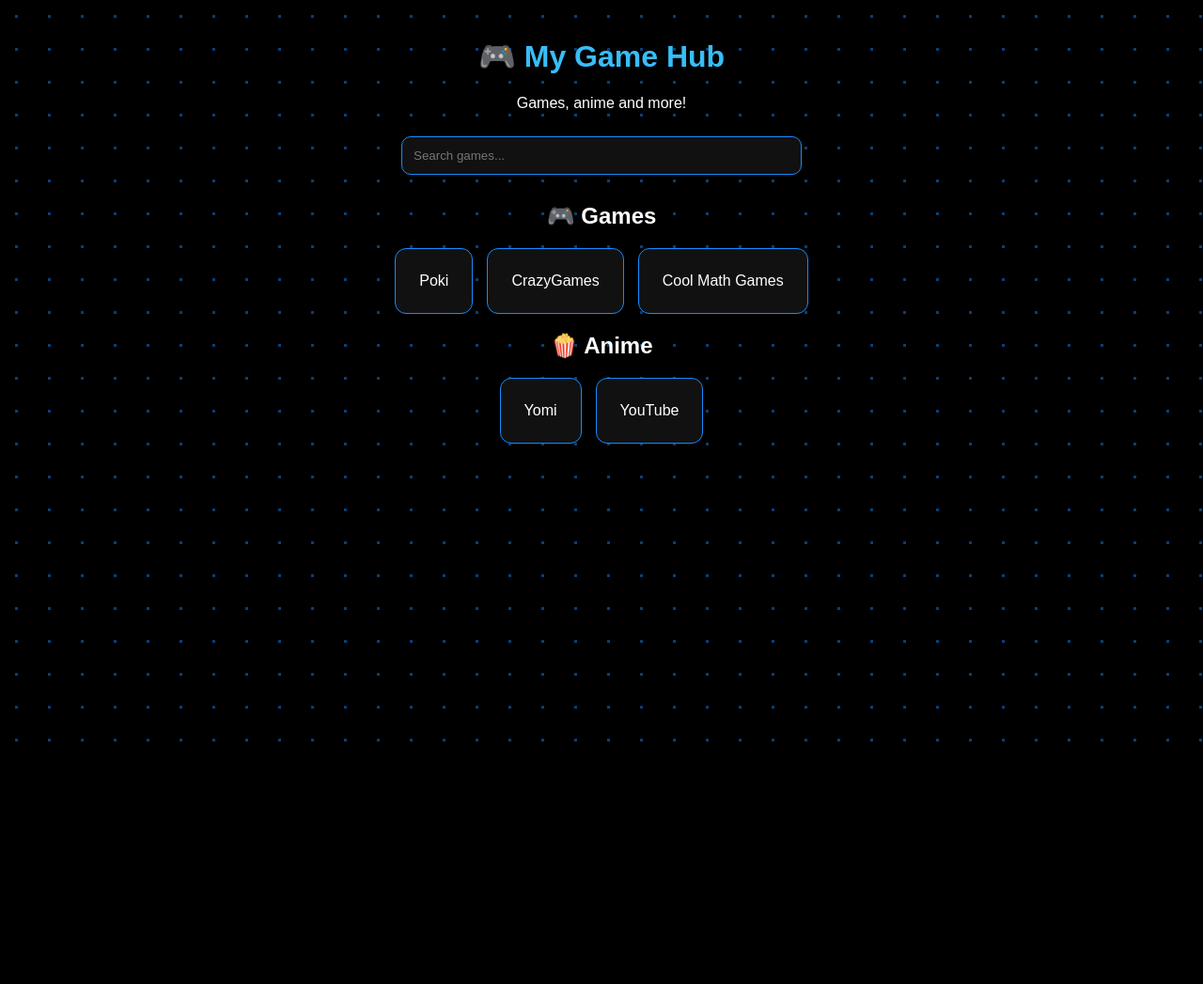
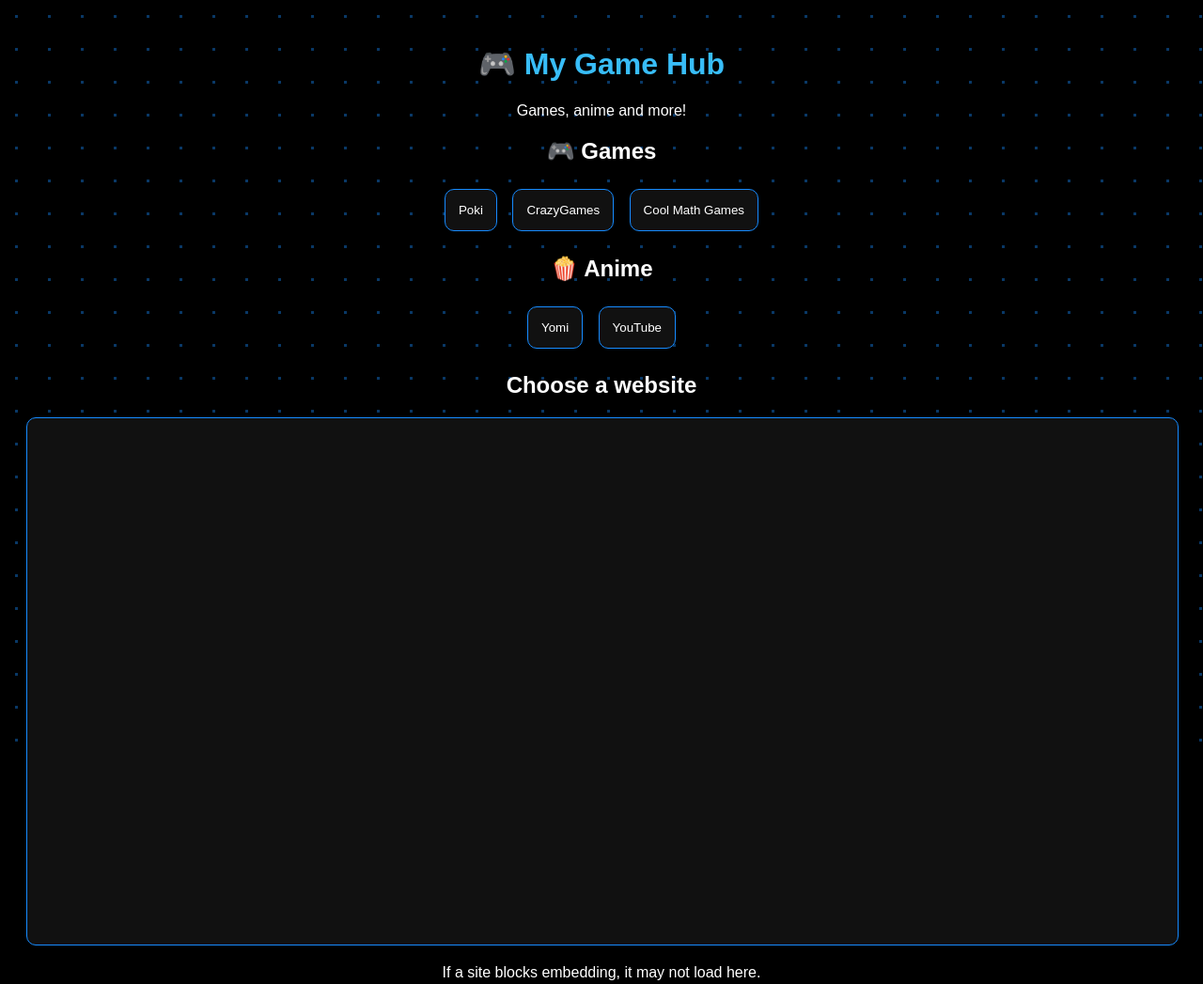
Before and after one commit to MarkiestWilliamsGames/NilaCenter, a plain HTML site: page index.html in a window 1280 px wide. Shown: the whole page at 94% size. Before the commit the page ends 800 px from the top, so only its background shows below. Drawn offline with Linux system fonts and the light colour scheme.

Commit message:
index.html

```diff
--- a/index.html
+++ b/index.html
@@ -1,99 +1,67 @@
-
 <!DOCTYPE html>
 <html>
 <head>
-<title>Nila.</title>
+<title>My Game Hub</title>
 <style>
 body {
   background: #000;
   color: white;
-  font-family: Arial, sans-serif;
+  font-family: Arial;
   text-align: center;
-  margin: 0;
   padding: 20px;
-  overflow-x: hidden;
 }
-
-/* Blue dots background */
 body::before {
   content: "";
   position: fixed;
   inset: 0;
   background-image: radial-gradient(#168bff 1.5px, transparent 1.5px);
   background-size: 35px 35px;
-  opacity: 0.45;
+  opacity: .4;
   pointer-events: none;
   z-index: -1;
 }
-
-h1 { color: #38bdf8; }
-
-input {
-  padding: 12px;
-  width: 70%;
-  max-width: 400px;
-  border-radius: 10px;
-  border: 1px solid #168bff;
+button {
+  padding: 14px;
+  margin: 6px;
   background: #111;
   color: white;
-  margin: 10px;
+  border: 1px solid #168bff;
+  border-radius: 10px;
+  cursor: pointer;
 }
-
-.games {
-  display: flex;
-  flex-wrap: wrap;
-  justify-content: center;
-  gap: 15px;
-  margin: 20px 0;
-}
-
-a {
+iframe {
+  width: 100%;
+  height: 70vh;
+  border: 1px solid #168bff;
+  border-radius: 10px;
   background: #111;
-  color: white;
-  padding: 25px;
-  border: 1px solid #168bff;
-  border-radius: 12px;
-  text-decoration: none;
-}
-
-a:hover {
-  background: #003366;
-}
-
-h1, h2, p, input, .games {
-  position: relative;
 }
 </style>
 </head>
+<body>
 
-<body>
-<h1>🎮 My Game Hub</h1>
+<h1 style="color:#38bdf8">🎮 My Game Hub</h1>
 <p>Games, anime and more!</p>
 
-<input id="search" placeholder="Search games..."
-oninput="filterGames()">
-
 <h2>🎮 Games</h2>
-<div class="games" id="games">
-<a href="https://poki.com/" target="_blank">Poki</a>
-<a href="https://www.crazygames.com/" target="_blank">CrazyGames</a>
-<a href="https://www.coolmathgames.com/" target="_blank">Cool Math Games</a>
-</div>
+<button onclick="openSite('https://poki.com/')">Poki</button>
+<button onclick="openSite('https://www.crazygames.com/')">CrazyGames</button>
+<button onclick="openSite('https://www.coolmathgames.com/')">Cool Math Games</button>
 
 <h2>🍿 Anime</h2>
-<div class="games">
-<a href="https://yomi.to/" target="_blank">Yomi</a>
-<a href="https://www.youtube.com/" target="_blank">YouTube</a>
-</div>
+<button onclick="openSite('https://yomi.to/')">Yomi</button>
+<button onclick="openSite('https://www.youtube.com/')">YouTube</button>
+
+<h2 id="siteTitle">Choose a website</h2>
+<iframe id="browser" src="about:blank"></iframe>
+<p id="notice">If a site blocks embedding, it may not load here.</p>
 
 <script>
-function filterGames() {
-  const search = document.getElementById("search").value.toLowerCase();
-  document.querySelectorAll("#games a").forEach(game => {
-    game.style.display = game.textContent.toLowerCase().includes(search)
-      ? "" : "none";
-  });
+function openSite(url) {
+  document.getElementById("browser").src = url;
+  document.getElementById("siteTitle").textContent = "Website";
 }
 </script>
+
 </body>
 </html>
```
